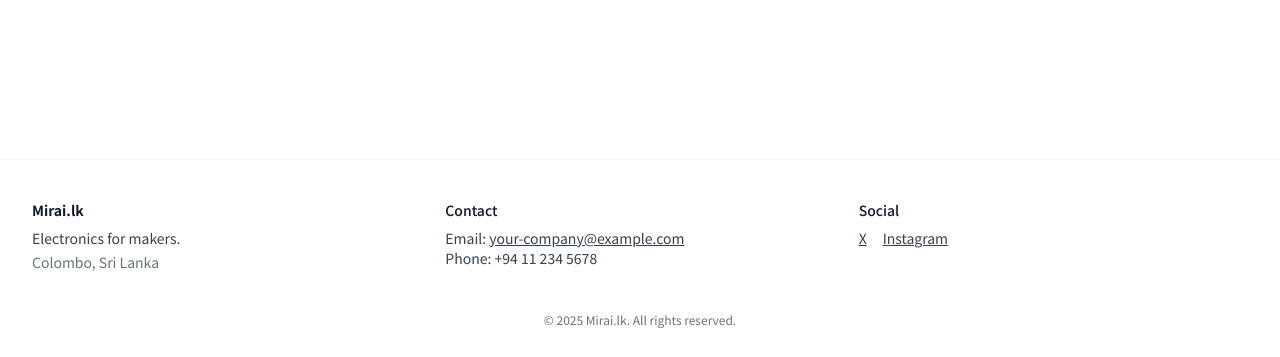
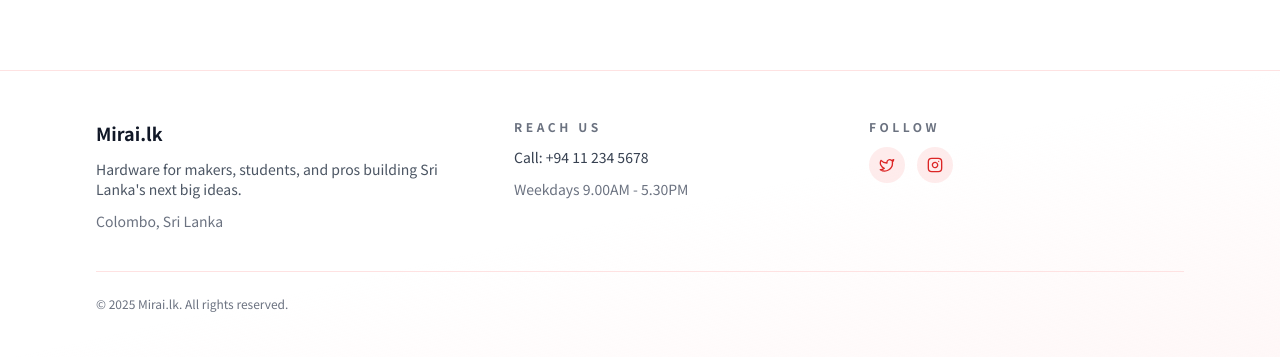
Before and after one commit to MiraiBits/miraibits-frontend-nextjs, a Next.js app: page /success in a window 1280 px wide. Shown: the part 440-797 px from the top of the page. Built offline with nearby package versions, Linux system fonts and the light colour scheme; no server answers.

Commit message:
Added a payment detail section and updated footer design

```diff
--- a/app/page.tsx
+++ b/app/page.tsx
@@ -1,16 +1,8 @@
 import { getProducts } from "../lib/products";
 import ShopByCategory from "../components/ShopByCategory";
-import ProductsClient from "./products/ProductsClient";
 import MostPopularProducts from "../components/MostPopularProducts";
 
-export default async function HomePage({
-  searchParams,
-}: {
-  searchParams?: Promise<Record<string, string | string[] | undefined>>;
-}) {
-  const params = (await searchParams) || {};
-  const qRaw = params["q"];
-  const q = Array.isArray(qRaw) ? qRaw[0] : qRaw;
+export default async function HomePage() {
   const products = await getProducts();
   const productsWithPopularTag = products.filter((product) =>
     product.tags?.includes("popular")
@@ -33,14 +25,6 @@
               <p className="mt-3 max-w-2xl text-base text-gray-600 sm:text-lg dark:text-gray-300">
                 Explore a world of components, boards, and sensors to build anything you imagine.
               </p>
-              <div className="mt-6">
-                <a
-                  href="#products"
-                  className="inline-flex items-center justify-center rounded-full bg-gray-900 px-6 py-3 text-sm font-semibold text-white shadow-soft transition hover:bg-gray-800 focus-visible:outline focus-visible:outline-2 focus-visible:outline-offset-2 focus-visible:outline-gray-900 dark:bg-gray-100 dark:text-gray-900 dark:hover:bg-gray-200"
-                >
-                  Discover More
-                </a>
-              </div>
             </div>
           </div>
         </div>
@@ -49,10 +33,73 @@
       {popularProducts.length > 0 && (
         <MostPopularProducts products={popularProducts} />
       )}
-      <section id="products" className="py-8 md:py-12 lg:py-16">
-        <h2 className="sr-only">Mirai.lk Products</h2>
-        <div>
-          <ProductsClient initialProducts={products} initialQuery={q} />
+      <section className="relative my-12 overflow-hidden rounded-2xl border border-red-100 bg-gradient-to-br from-red-50 via-white to-white dark:border-red-900/40 dark:from-gray-900 dark:via-gray-950 dark:to-gray-900">
+        <div className="absolute inset-0 -translate-x-1/3 translate-y-1/3 rounded-full bg-red-200/60 blur-3xl dark:bg-red-900/30" />
+        <div className="relative px-5 py-10 sm:px-8 lg:px-12">
+          <div className="mx-auto max-w-2xl text-center">
+            <span className="inline-flex items-center gap-2 rounded-full bg-red-500/10 px-4 py-2 text-xs font-semibold uppercase tracking-[0.3em] text-red-600 dark:text-red-400">
+              Payment Options
+            </span>
+            <h2 className="mt-4 text-2xl font-bold text-gray-900 sm:text-3xl dark:text-gray-50">
+              Bank Transfer Checkout
+            </h2>
+            <p className="mt-4 text-base text-gray-600 sm:text-lg dark:text-gray-300">
+              Skip fees and pay straight to Mirai with a quick online transfer from any major Sri Lankan bank.
+            </p>
+          </div>
+          <div className="mt-8 grid gap-3 sm:grid-cols-3">
+            <div className="flex flex-col gap-3 rounded-2xl bg-white/95 p-5 text-left ring-1 ring-red-100 backdrop-blur dark:bg-gray-900/70 dark:ring-gray-800 sm:p-6">
+              <div className="flex items-center gap-3">
+                <span className="inline-flex h-9 w-9 items-center justify-center rounded-full bg-red-500 text-xs font-semibold text-white sm:text-sm">
+                  01
+                </span>
+                <div className="text-3xl" aria-hidden>
+                  🧾
+                </div>
+              </div>
+              <h3 className="text-base font-semibold text-gray-900 dark:text-gray-100">
+                Add to Cart
+              </h3>
+              <p className="text-sm text-gray-600 dark:text-gray-300">
+                Pick your boards and modules, then head to checkout.
+              </p>
+            </div>
+            <div className="flex flex-col gap-3 rounded-2xl bg-white/95 p-5 text-left ring-1 ring-red-100 backdrop-blur dark:bg-gray-900/70 dark:ring-gray-800 sm:p-6">
+              <div className="flex items-center gap-3">
+                <span className="inline-flex h-9 w-9 items-center justify-center rounded-full bg-red-500 text-xs font-semibold text-white sm:text-sm">
+                  02
+                </span>
+                <div className="text-3xl" aria-hidden>
+                  🏦
+                </div>
+              </div>
+              <h3 className="text-base font-semibold text-gray-900 dark:text-gray-100">
+                Transfer the Total
+              </h3>
+              <p className="text-sm text-gray-600 dark:text-gray-300">
+                Use Sampath Vishwa, ComBank Digital, BOC Smart, HNB Solo, or any bank app to send the amount listed.
+              </p>
+            </div>
+            <div className="flex flex-col gap-3 rounded-2xl bg-white/95 p-5 text-left ring-1 ring-red-100 backdrop-blur dark:bg-gray-900/70 dark:ring-gray-800 sm:p-6">
+              <div className="flex items-center gap-3">
+                <span className="inline-flex h-9 w-9 items-center justify-center rounded-full bg-red-500 text-xs font-semibold text-white sm:text-sm">
+                  03
+                </span>
+                <div className="text-3xl" aria-hidden>
+                  📤
+                </div>
+              </div>
+              <h3 className="text-base font-semibold text-gray-900 dark:text-gray-100">
+                Upload the Slip
+              </h3>
+              <p className="text-sm text-gray-600 dark:text-gray-300">
+                Drop your screenshot in the checkout form so we can confirm and ship.
+              </p>
+            </div>
+          </div>
+          <div className="mt-8 text-center text-xs font-medium text-gray-900 dark:text-gray-100 sm:text-sm">
+            🏁 Fee-free, fast, and secure&mdash;your order moves the moment we see the slip.
+          </div>
         </div>
       </section>
     </main>
--- a/components/Footer.tsx
+++ b/components/Footer.tsx
@@ -1,31 +1,51 @@
 import Link from 'next/link';
+import { Instagram, Twitter } from 'lucide-react';
 
 export default function Footer() {
-  const EMAIL = process.env.COMPANY_EMAIL || 'hello@mirai.lk';
   const PHONE = process.env.COMPANY_PHONE || '+94 11 234 5678';
   const ADDRESS = process.env.COMPANY_ADDRESS || 'Colombo, Sri Lanka';
   return (
-    <footer className="mt-16 border-t border-gray-100 dark:border-gray-800 bg-white/70 dark:bg-gray-900/70 backdrop-blur">
-  <div className="container-px mx-auto py-10 grid gap-6 md:grid-cols-3 text-sm text-gray-600 dark:text-gray-300">
-        <div>
-          <h3 className="text-gray-900 dark:text-gray-100 font-semibold mb-2">Mirai.lk</h3>
-          <p className="text-gray-700 dark:text-gray-300">Electronics for makers.</p>
-          <p className="mt-1 text-gray-500 dark:text-gray-400">{ADDRESS}</p>
-        </div>
-        <div>
-          <h4 className="text-gray-900 dark:text-gray-100 font-medium mb-2">Contact</h4>
-          <p className="text-gray-700 dark:text-gray-300">Email: <a className="underline" href={`mailto:${EMAIL}`}>{EMAIL}</a></p>
-          <p className="text-gray-700 dark:text-gray-300">Phone: {PHONE}</p>
-        </div>
-        <div>
-          <h4 className="text-gray-900 dark:text-gray-100 font-medium mb-2">Social</h4>
-          <div className="flex gap-4">
-            <Link className="underline text-gray-700 dark:text-gray-300" href="https://x.com/mirai_lk">X</Link>
-            <Link className="underline text-gray-700 dark:text-gray-300" href="https://instagram.com/mirai.lk">Instagram</Link>
+    <footer className="mt-16 border-t border-red-100 bg-gradient-to-br from-white via-white to-red-50/60 text-gray-600 backdrop-blur-sm dark:border-gray-800 dark:from-gray-950 dark:via-gray-950 dark:to-gray-900">
+      <div className="container-px mx-auto max-w-6xl py-12">
+        <div className="grid gap-10 text-sm md:grid-cols-[1.2fr,1fr,1fr]">
+          <div className="space-y-3">
+            <h3 className="text-lg font-semibold text-gray-900 dark:text-gray-100">Mirai.lk</h3>
+            <p className="text-gray-600 dark:text-gray-300">Hardware for makers, students, and pros building Sri Lanka&apos;s next big ideas.</p>
+            <p className="text-gray-500 dark:text-gray-400">{ADDRESS}</p>
+          </div>
+          <div className="space-y-3">
+            <h4 className="text-xs font-semibold uppercase tracking-[0.3em] text-gray-500 dark:text-gray-500">
+              Reach Us
+            </h4>
+            <p className="text-gray-700 dark:text-gray-200">Call: {PHONE}</p>
+            <p className="text-gray-500 dark:text-gray-400">Weekdays 9.00AM - 5.30PM</p>
+          </div>
+          <div className="space-y-3">
+            <h4 className="text-xs font-semibold uppercase tracking-[0.3em] text-gray-500 dark:text-gray-500">
+              Follow
+            </h4>
+            <div className="flex gap-3">
+              <Link
+                className="flex h-9 w-9 items-center justify-center rounded-full bg-red-500/10 text-red-600 transition hover:bg-red-500/20 dark:bg-red-500/20 dark:text-red-300 dark:hover:bg-red-500/30"
+                href="https://x.com/mirai_lk"
+                aria-label="Mirai on X"
+              >
+                <Twitter className="h-4 w-4" />
+              </Link>
+              <Link
+                className="flex h-9 w-9 items-center justify-center rounded-full bg-red-500/10 text-red-600 transition hover:bg-red-500/20 dark:bg-red-500/20 dark:text-red-300 dark:hover:bg-red-500/30"
+                href="https://instagram.com/mirai.lk"
+                aria-label="Mirai on Instagram"
+              >
+                <Instagram className="h-4 w-4" />
+              </Link>
+            </div>
           </div>
         </div>
+        <div className="mt-10 border-t border-red-100 pt-6 text-xs text-gray-500 dark:border-gray-800 dark:text-gray-400">
+          © {new Date().getFullYear()} Mirai.lk. All rights reserved.
+        </div>
       </div>
-      <div className="text-center text-xs text-gray-500 dark:text-gray-400 pb-8">© {new Date().getFullYear()} Mirai.lk. All rights reserved.</div>
     </footer>
   );
 }
```
